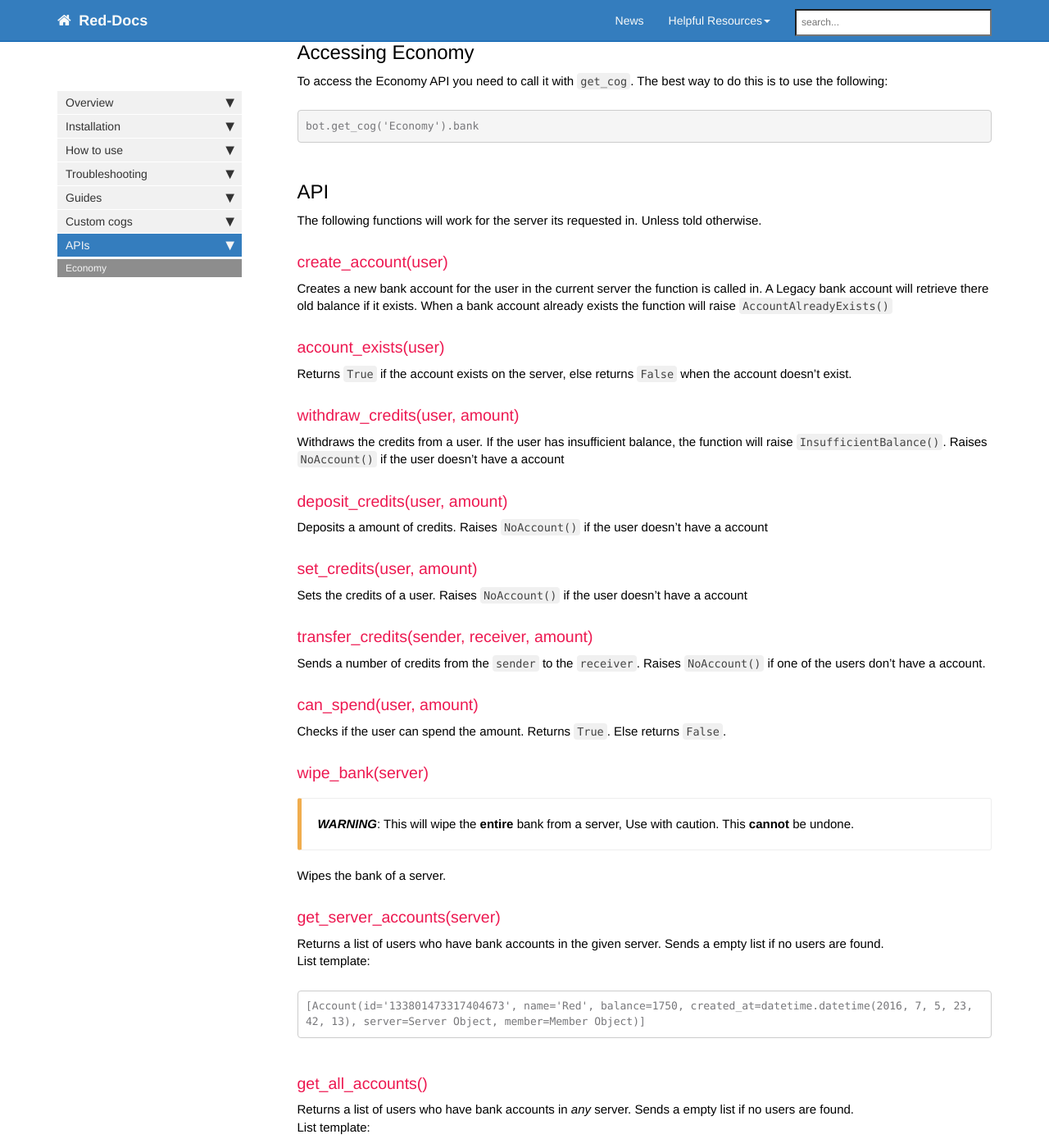
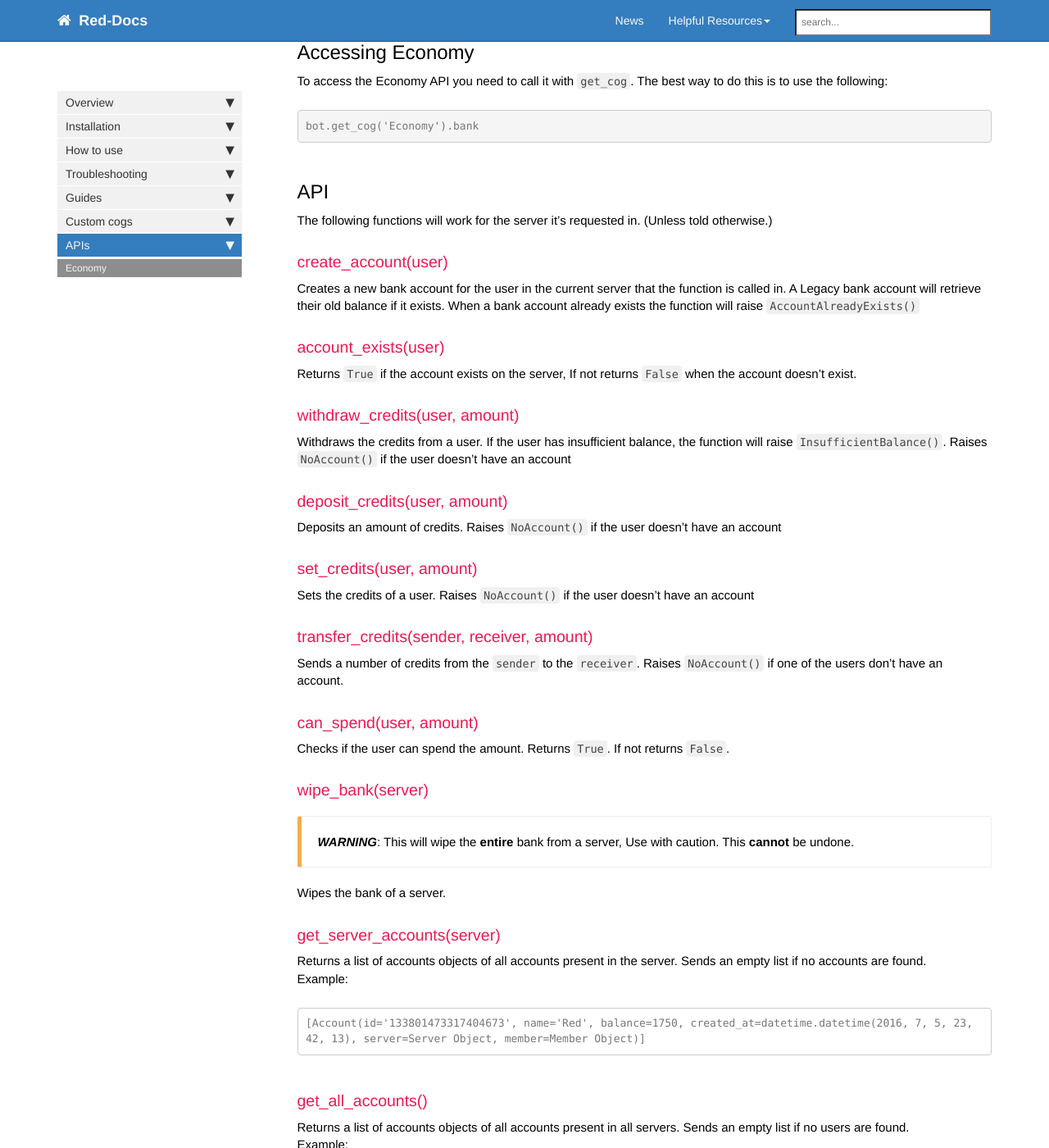
Before and after one commit to Twentysix26/Red-Docs, a Jekyll site: the page built from red/red_api_economy.md, in a window 1280 px wide and 1400 px high, scrolled down 546 px. Shown: the whole window at 82% size. Built offline with Jekyll 4.4.1, drawn with Linux system fonts in a browser that asks for light colours; nearby versions of some CDN libraries; comment, search, counter and statistics services are not loaded; some of the changed text lies outside the part shown.

Commit message:
Typos and rewording
Needs much more work.

````diff
--- a/red/red_api_economy.md
+++ b/red/red_api_economy.md
@@ -5,7 +5,7 @@ permalink: /red_api_economy/
 last_updated: July 30, 2016
 ---
 
-These documents provide information on the Economy API and how to use them.
+This document provides information on the Economy API.
 
 ## Accessing Economy
 To access the Economy API you need to call it with ``get_cog``.
@@ -16,53 +16,53 @@ bot.get_cog('Economy').bank
 ```
 
 ## API
-The following functions will work for the server its requested in. Unless told otherwise.
+The following functions will work for the server it's requested in. (Unless told otherwise.)
 
 ### create_account(user)
-Creates a new bank account for the user in the current server the function is called in.
-A Legacy bank account will retrieve there old balance if it exists. When a bank account already exists the function will raise ``AccountAlreadyExists()``
+Creates a new bank account for the user in the current server that the function is called in.
+A Legacy bank account will retrieve their old balance if it exists. When a bank account already exists the function will raise ``AccountAlreadyExists()``
 
 ### account_exists(user)
-Returns ``True`` if the account exists on the server, else returns ``False`` when the account doesn't exist.
+Returns ``True`` if the account exists on the server, If not returns ``False`` when the account doesn't exist.
 
 ### withdraw_credits(user, amount)
-Withdraws the credits from a user. If the user has insufficient balance, the function will raise ``InsufficientBalance()``. Raises ``NoAccount()`` if the user doesn't have a account
+Withdraws the credits from a user. If the user has insufficient balance, the function will raise ``InsufficientBalance()``. Raises ``NoAccount()`` if the user doesn't have an account
 
 ### deposit_credits(user, amount)
-Deposits a amount of credits. Raises ``NoAccount()`` if the user doesn't have a account
+Deposits an amount of credits. Raises ``NoAccount()`` if the user doesn't have an account
 
 ### set_credits(user, amount)
-Sets the credits of a user. Raises ``NoAccount()`` if the user doesn't have a account
+Sets the credits of a user. Raises ``NoAccount()`` if the user doesn't have an account
 
 ### transfer_credits(sender, receiver, amount)
 Sends a number of credits from the ``sender`` to the ``receiver``.
-Raises ``NoAccount()`` if one of the users don't have a account.
+Raises ``NoAccount()`` if one of the users don't have an account.
 
 ### can_spend(user, amount)
-Checks if the user can spend the amount. Returns ``True``. Else returns ``False``.
+Checks if the user can spend the amount. Returns ``True``. If not returns ``False``.
 
 ### wipe_bank(server)
 {% include callout.html content="***WARNING***: This will wipe the **entire** bank from a server, Use with caution. This **cannot** be undone." type="warning" %}
 Wipes the bank of a server.
 
 ### get_server_accounts(server)
-Returns a list of users who have bank accounts in the given server. Sends a empty list if no users are found.
-List template:
+Returns a list of accounts objects of all accounts present in the server. Sends an empty list if no accounts are found.
+Example:
 
 ```
 [Account(id='133801473317404673', name='Red', balance=1750, created_at=datetime.datetime(2016, 7, 5, 23, 42, 13), server=Server Object, member=Member Object)]
 ```
 
 ### get_all_accounts()
-Returns a list of users who have bank accounts in *any* server. Sends a empty list if no users are found.
-List template:
+Returns a list of accounts objects of all accounts present in all servers. Sends an empty list if no users are found.
+Example:
 
 ```
 [Account(id='133801473317404673', name='Red', balance=1750, created_at=datetime.datetime(2016, 7, 5, 23, 42, 13), server=Server Object, member=Member Object)]
 ```
 
 ### get_balance(user)
-Returns the balance of a user. Raises ``NoAccount()`` if the user doesn't have a account.
+Returns the balance of a user. Raises ``NoAccount()`` if the user doesn't have an account.
 
 ### get_account(user)
-Returns the object of the user. Raises ``NoAccount()`` if the user doesn't have a account.
+Returns the object of the user. Raises ``NoAccount()`` if the user doesn't have an account.
````
